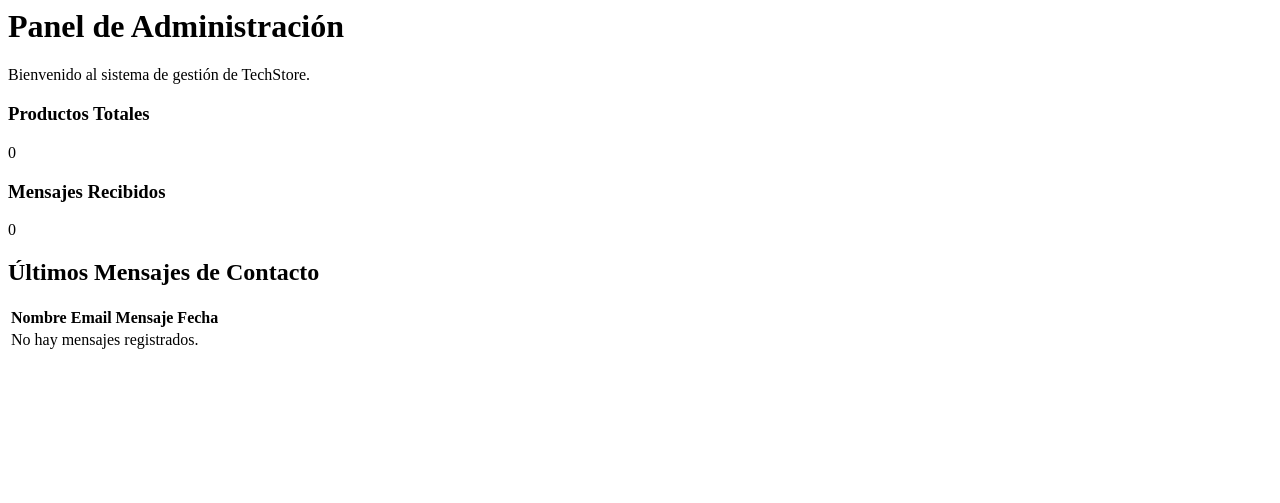
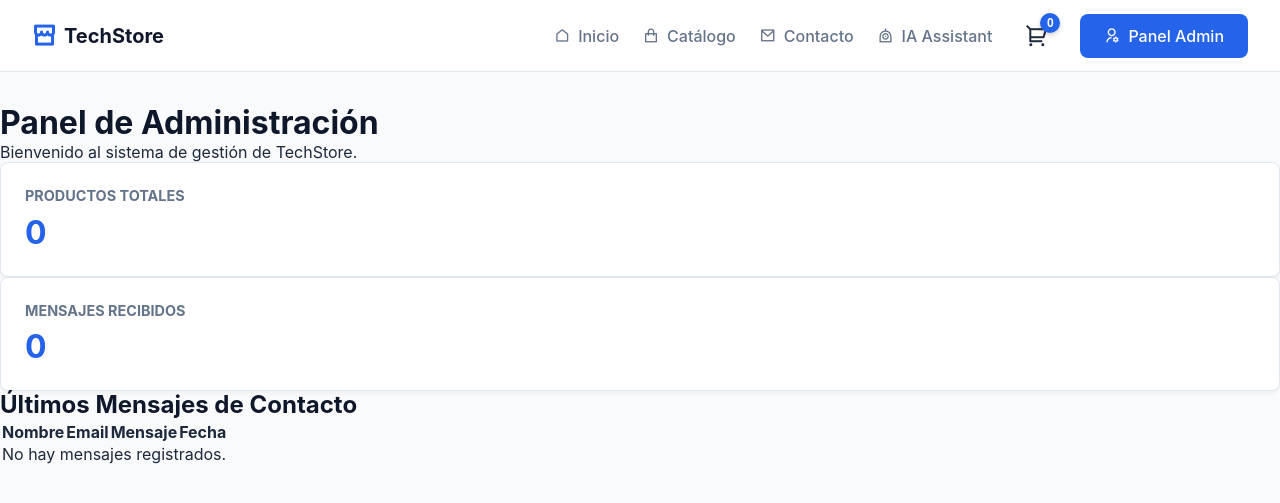
Before and after one commit to sadifv/TechStore, a Node server app: page /admin/dashboard in a window 1280 px wide. Shown: the top 503 px of the page. Run offline with Node 20, Linux system fonts and the light colour scheme; a user stored in the database is signed in; data that the repository does not hold is empty; some libraries are stand-ins or nearby versions.

Commit message:
fix(admin): corregir estructura HTML y ruta de estilos CSS en el dashboard

```diff
--- a/public/css/styles.css
+++ b/public/css/styles.css
@@ -1024,6 +1024,63 @@ h1, h2, h3, h4 {
   cursor: pointer;
 }
 
+/* ==========================================
+   Estilos Básicos del Panel Administrativo
+   ========================================== */
+.admin-dashboard {
+  padding: 2rem 0;
+}
+
+.stats-grid {
+  display: grid;
+  grid-template-columns: repeat(auto-fit, minmax(220px, 1fr));
+  gap: 1.5rem;
+  margin-bottom: 2.5rem;
+}
+
+.stat-card {
+  background-color: var(--bg-card, #ffffff);
+  border: 1px solid var(--border-color, #e2e8f0);
+  border-radius: 8px;
+  padding: 1.5rem;
+  box-shadow: 0 2px 4px rgba(0, 0, 0, 0.05);
+}
+
+.stat-card h3 {
+  font-size: 0.9rem;
+  color: var(--text-muted, #64748b);
+  margin-bottom: 0.5rem;
+  text-transform: uppercase;
+}
+
+.stat-card .stat-number {
+  font-size: 2rem;
+  font-weight: 700;
+  color: var(--primary-color, #2563eb);
+}
+
+.messages-section {
+  background-color: var(--bg-card, #ffffff);
+  border: 1px solid var(--border-color, #e2e8f0);
+  border-radius: 8px;
+  padding: 1.5rem;
+}
+
+.messages-list {
+  list-style: none;
+  padding: 0;
+  margin-top: 1rem;
+}
+
+.message-item {
+  padding: 1rem 0;
+  border-bottom: 1px solid var(--border-color, #f1f5f9);
+}
+
+.message-item:last-child {
+  border-bottom: none;
+}
+
 /* ========================================
    12. RESPONSIVE
    ======================================== */
--- a/views/admin/dashboard.ejs
+++ b/views/admin/dashboard.ejs
@@ -1,3 +1,5 @@
+<%- include('../partials/header') %>
+
 <main class="admin-dashboard container">
   <header class="dashboard-header">
     <h1>Panel de Administración</h1>
```
